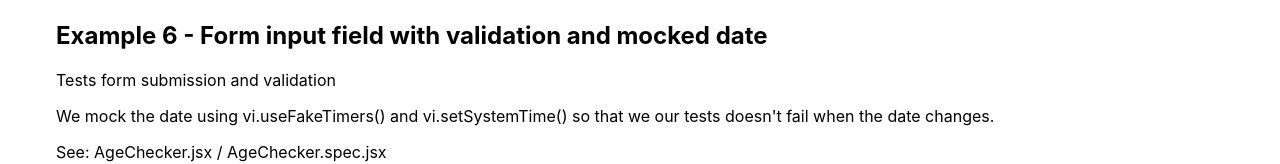
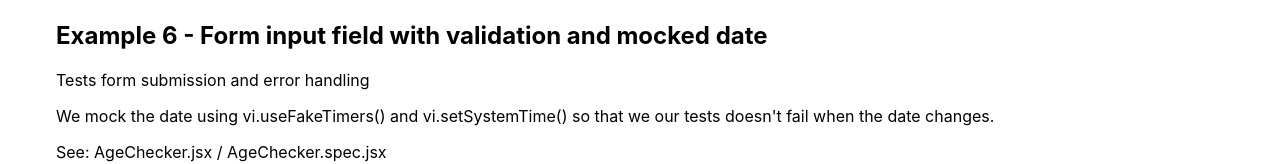
Before and after one commit to janwyl1/react-unit-tests, a React (Vite) app: page / in a window 1280 px wide. Shown: the part 1470-1634 px from the top of the page. Built offline with nearby package versions, Linux system fonts and the light colour scheme; no server answers.

Commit message:
Update readme / age checker description

```diff
--- a/src/components/AgeChecker.jsx
+++ b/src/components/AgeChecker.jsx
@@ -38,7 +38,7 @@ const AgeChecker = () => {
     return (
         <>
             <h2>Example 6 - Form input field with validation and mocked date</h2>
-            <p>Tests form submission and validation</p>
+            <p>Tests form submission and error handling</p>
             <p>We mock the date using vi.useFakeTimers() and vi.setSystemTime() so that we our tests doesn't fail when the date changes.</p>
             <p>See: AgeChecker.jsx / AgeChecker.spec.jsx</p>
             <div className={styles.ageChecker}>
```
Also changed, not shown: 1 other file (tests, documents, lock files or other folders).
